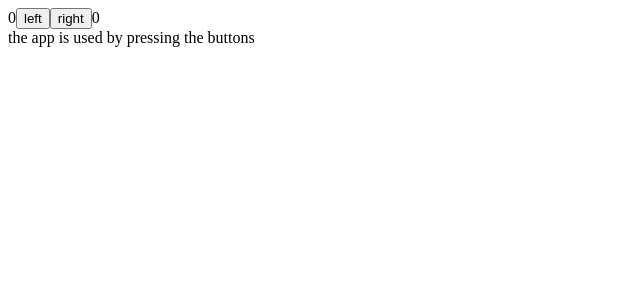
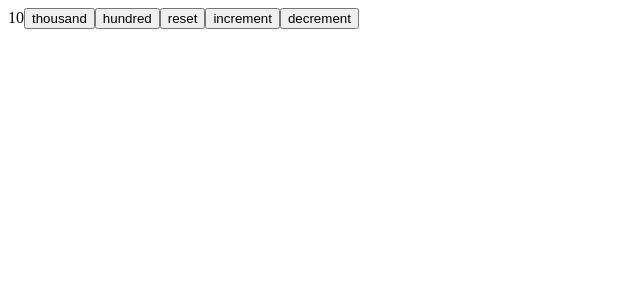
Before and after one commit to opeyemipeter1759/fullstack-open, a React (Create React App) app in the folder IntroToReact/: page / in a window 1280 px wide. Shown: the top 300 px of the page, without its empty margins (0-640 px from the left). Built offline with nearby package versions, Linux system fonts and the light colour scheme.

Commit message:
function that restore function

```diff
--- a/IntroToReact/src/App.js
+++ b/IntroToReact/src/App.js
@@ -1,31 +1,18 @@
-import React, { useState } from 'react'
+import React, { useState } from "react";
 import Contents from "./Contents";
 import Header from "./Header";
 import Total from "./Total";
 import Hello from "./Hello";
 
+const History = (props) => {
+    const { allClicks } = props;
+    if (allClicks.length === 0) {
+        return <div>the app is used by pressing the buttons</div>;
+    }
+    return <div>button press History : {allClicks.join("")}</div>;
+};
 
-const History = ( props ) =>
-
-{
-    const { allClicks } = props;
-    if ( allClicks.length === 0 )
-    {
-        return (
-            <div>
-                the app is used by pressing the buttons
-            </div>
-        )
-    }
-    return (
-        <div>
-            button press History : {allClicks.join("")}
-        </div>
-    )
-}
-
-function App()
-{
+function App() {
     // const name = "peter";
     // const age = 30;
     // const course = {
@@ -56,30 +43,29 @@ function App()
     //     setCounter( counter + 1 )
     // }
 
+    const [left, setLeft] = useState(0);
+    const [right, setRight] = useState(0);
+    const [allClicks, setAll] = useState( [] );
+    const [value , setValue] = useState(10);
 
-    const [left, setLeft] = useState( 0 );
-    const [right, setRight] = useState( 0 );
-    const [ allClicks, setAll] = useState( [] );
-
-    const handleLeftClick = () =>
-    {
+    const setToValue = ( newValue ) => () => { setValue(newValue)}
+    const handleLeftClick = () => {
         // setClicks( {
         //     ...clicks,
         //     left: clicks.left + 1,
         // } );
-        setAll( allClicks.concat( "L" ) );
-        setLeft( left + 1 );
-    }
+        setAll(allClicks.concat("L"));
+        setLeft(left + 1);
+    };
 
-    const handleRightClick = () =>
-    {
+    const handleRightClick = () => {
         // setClicks( {
         //     ...clicks,
         //     right: clicks.right + 1
         // } );
-        setAll( allClicks.concat( "R" ) );
-        setRight( right + 1 );
-    }
+        setAll(allClicks.concat("R"));
+        setRight(right + 1);
+    };
 
     return (
         <div>
@@ -98,11 +84,18 @@ function App()
                    setCounter(0)
                }> plus </button> */}
 
-            {left}
+            {/* {left}
             <button onClick={handleLeftClick}> left </button>
             <button onClick={handleRightClick}> right </button>
             {right}
-<History allClicks={allClicks} />
+            <History allClicks={allClicks} /> */}
+
+            {value}
+            <button onClick={setToValue( 1000 )}> thousand </button>
+            <button onClick={setToValue( 100 )}> hundred </button>
+            <button onClick={setToValue( 0 )}> reset </button>
+            <button onClick={setToValue( value+1 )}> increment </button>
+            <button onClick={setToValue( value-1 )}> decrement </button>
         </div>
     );
 }
```
Also changed, not shown: 1 other file (tests, documents, lock files or other folders).
